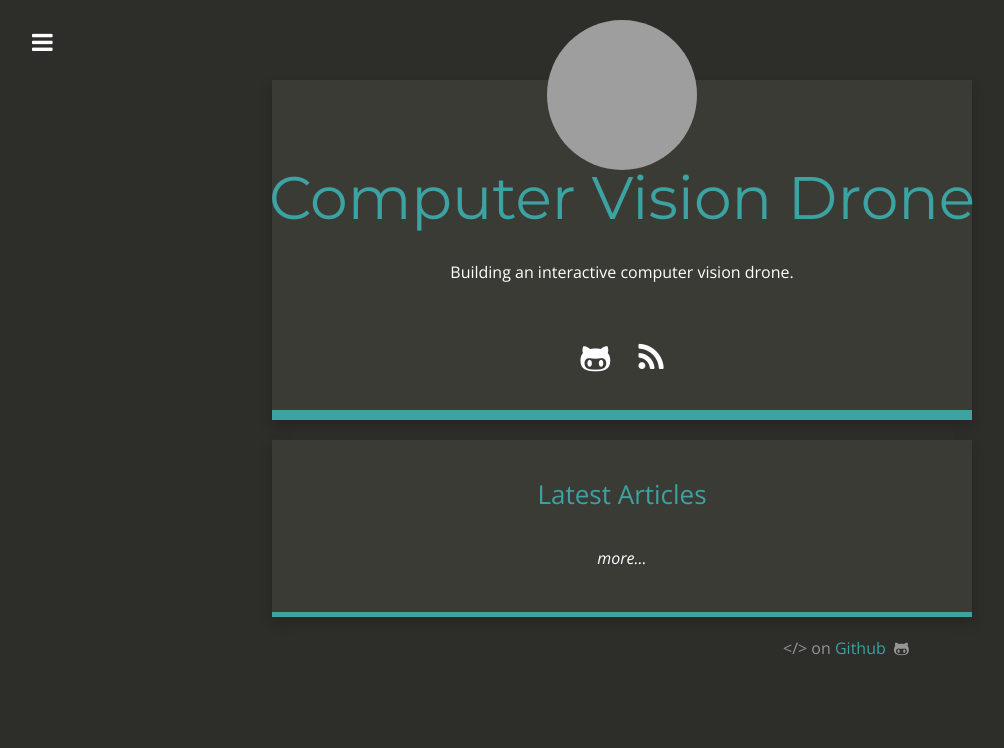
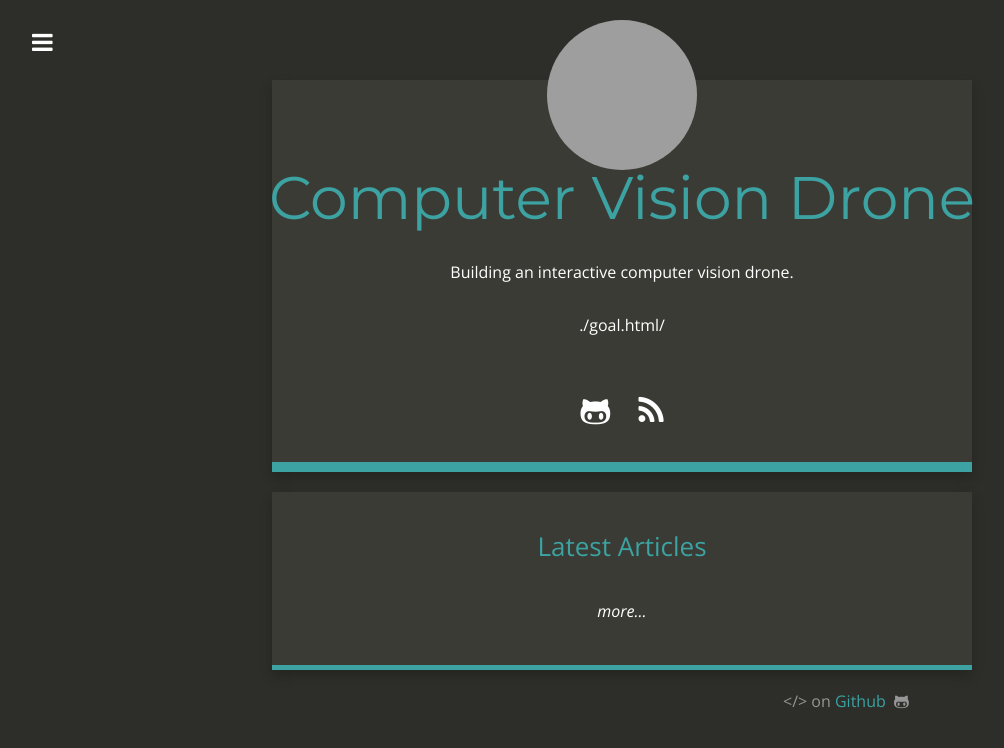
Before and after one commit to AlenaUl/drone-test-2, a Jekyll site: the page built from index.html, in a window 1280 px wide. Shown: the top 748 px of the page, without its empty margins (18-1022 px from the left). Built offline with Jekyll 4.4.1, drawn with Linux system fonts in a browser that asks for light colours; nearby versions of some CDN libraries; grey boxes are pictures that could not be loaded.

Commit message:
add goal.html

```diff
--- a/_config.yml
+++ b/_config.yml
@@ -1,7 +1,7 @@
 # Site settings
 title: "Computer Vision Drone"
 email: info@codecentric.de
-description:
+description: "./goal.html/"
 baseurl: "/drone-test-2/"
 url: "https://alenaul.github.io/drone-test-2/"
 title_description: "Building an interactive computer vision drone."
```
Also changed, not shown: _includes/goal.html (added).
